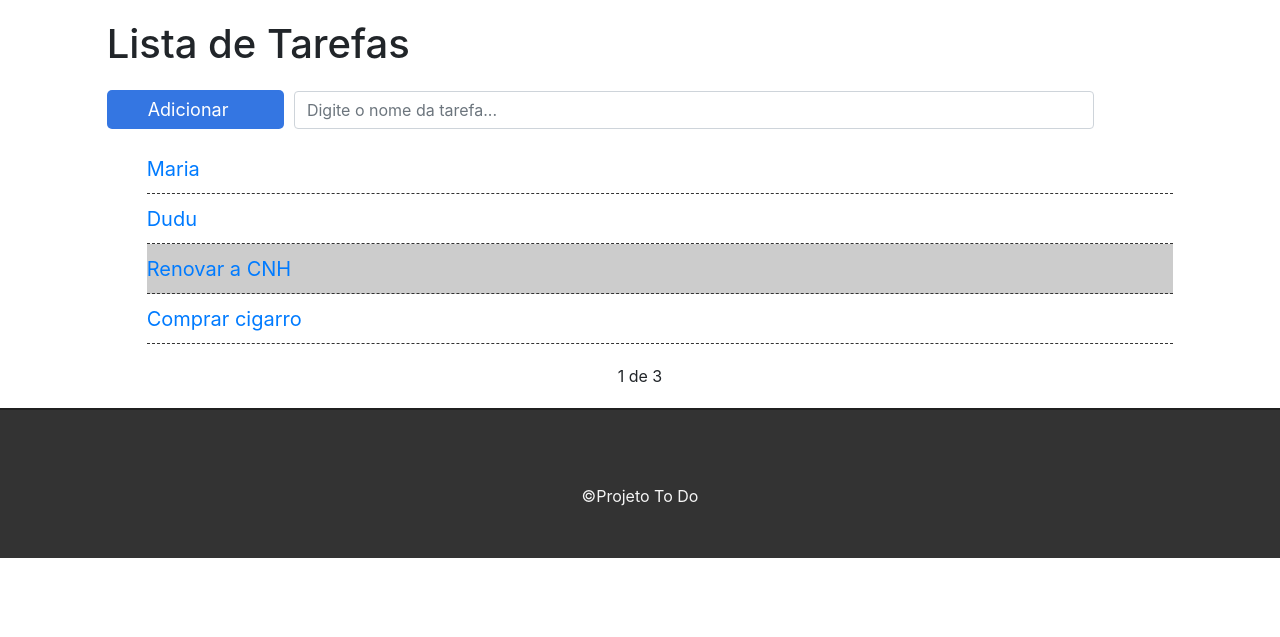
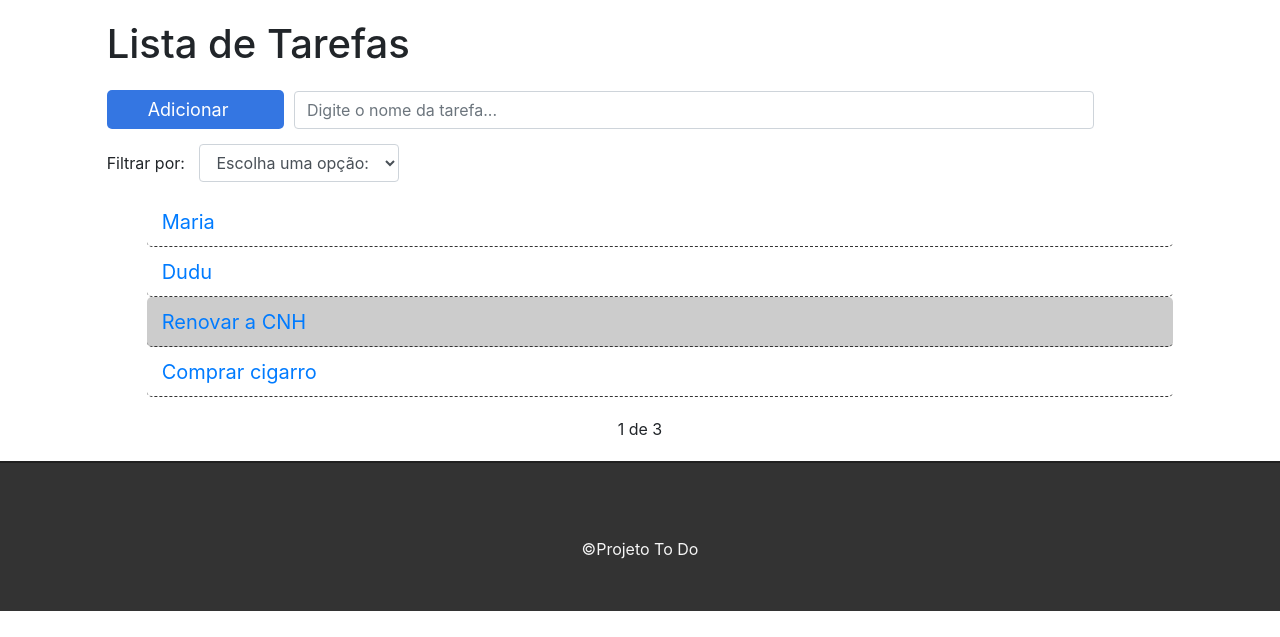
Before and after one commit to silveriomm/curso_django2, a Django app: page / in a window 1280 px wide. Shown: the part 57-694 px from the top of the page. Run offline with Django 3.2, Linux system fonts and the light colour scheme; a user stored in the database is signed in; data comes from the database, SQL or seed files in the repository; both versions use the stored data as it was after the commit; parts of the project's set-up code (start-up, migrations or seed data) failed here and were passed over; some libraries are stand-ins or nearby versions.

Commit message:
filtrando pelo status - aula 19

```diff
--- a/todo/tasks/static/css/styles.css
+++ b/todo/tasks/static/css/styles.css
@@ -67,6 +67,19 @@
     display: inline-block;
 }
 
+/* Filter */
+
+.filter-div {
+    margin-bottom: 15px;
+    padding: 0;
+}
+
+#filter {
+    display: inline-block;
+    width: 200px;
+    margin-left: 10px;
+}
+
 .fi-xnsuxl-trash-bin {
     color: #db1e47;
 }
@@ -87,8 +100,10 @@ task-list {
     list-style: none;
     font-size: 20px;
     height: 50px;
+    padding: 0 15px;
     padding-top: 10px;
     border-bottom: 1px dashed #333;
+    border-radius: 5px;
 }
 
 /* Rodapé */
--- a/todo/tasks/static/js/scripts.js
+++ b/todo/tasks/static/js/scripts.js
@@ -1,7 +1,10 @@
 $(document).ready(function() {
+
+    var baseUrl = 'http://localhost:8000';
     var deleteBtn = $('.delete-btn');
     var searchBtn = $('#search-btn');
     var searchForm = $('#search-form');
+    var filter = ('#filter');
 
     $(deleteBtn).on('click', function(e) {
         e.preventDefault();
@@ -18,4 +21,9 @@ $(document).ready(function() {
         searchForm.submit();
     });
 
+    $(filter).change(function() {
+        var filter = $(this).val();
+        window.location.href = baseUrl = '?filter=' + filter;
+    });
+
 });
--- a/todo/tasks/templates/tasks/list.html
+++ b/todo/tasks/templates/tasks/list.html
@@ -17,6 +17,14 @@
                 <input class="form-control" type="text" id="search" name="search" placeholder="Digite o nome da tarefa..." value="{{ request.GET.search }}">
                 <i class="fi-xnsuxl-search" id="search-btn"></i>
             </form>
+        </div>
+        <div class="col-12 filter-div">
+            <span>Filtrar por:</span>
+            <select name="filter" id="filter" class="form-control">
+                <option value="">Escolha uma opção:</option>
+                <option value="done">Tarefas concluídas</option>
+                <option value="doing">Tarefas a fazer</option>
+            </select>
         </div>
         {% if messages %}
             <ul class="messages">
--- a/todo/tasks/views.py
+++ b/todo/tasks/views.py
@@ -8,8 +8,14 @@ from django.contrib import messages
 @login_required
 def taskList(request):
     search = request.GET.get('search')
+    filter = request.GET.get('filter')
     if search:
         tasks_list = Task.objects.filter(title__icontains=search, user=request.user)
+        paginator = Paginator(tasks_list, 4)
+        page = request.GET.get('page')
+        tasks = paginator.get_page(page)
+    elif filter:
+        tasks_list = Task.objects.filter(done=filter, user=request.user)
         paginator = Paginator(tasks_list, 4)
         page = request.GET.get('page')
         tasks = paginator.get_page(page)
```
Also changed, not shown: todo/db.sqlite3.
